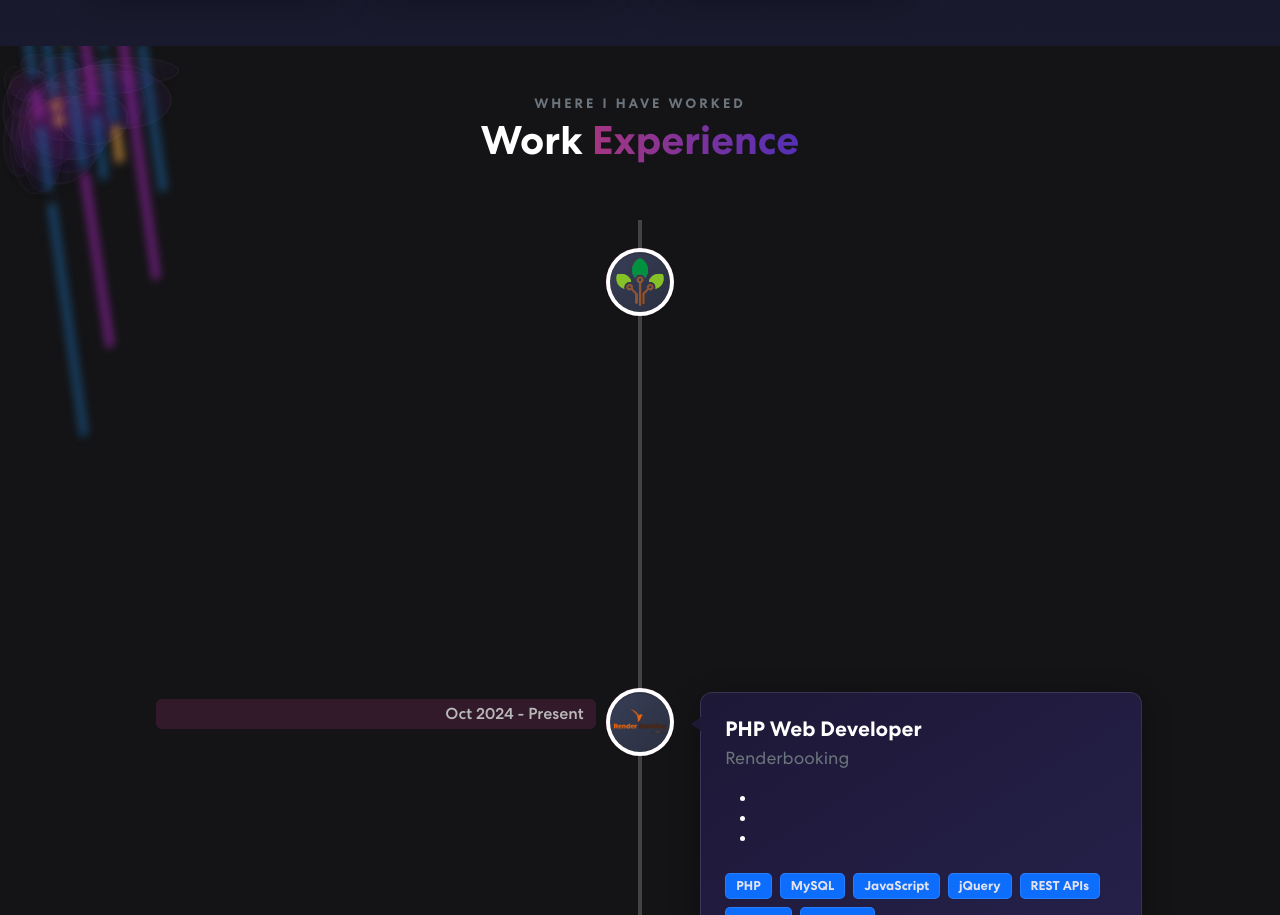
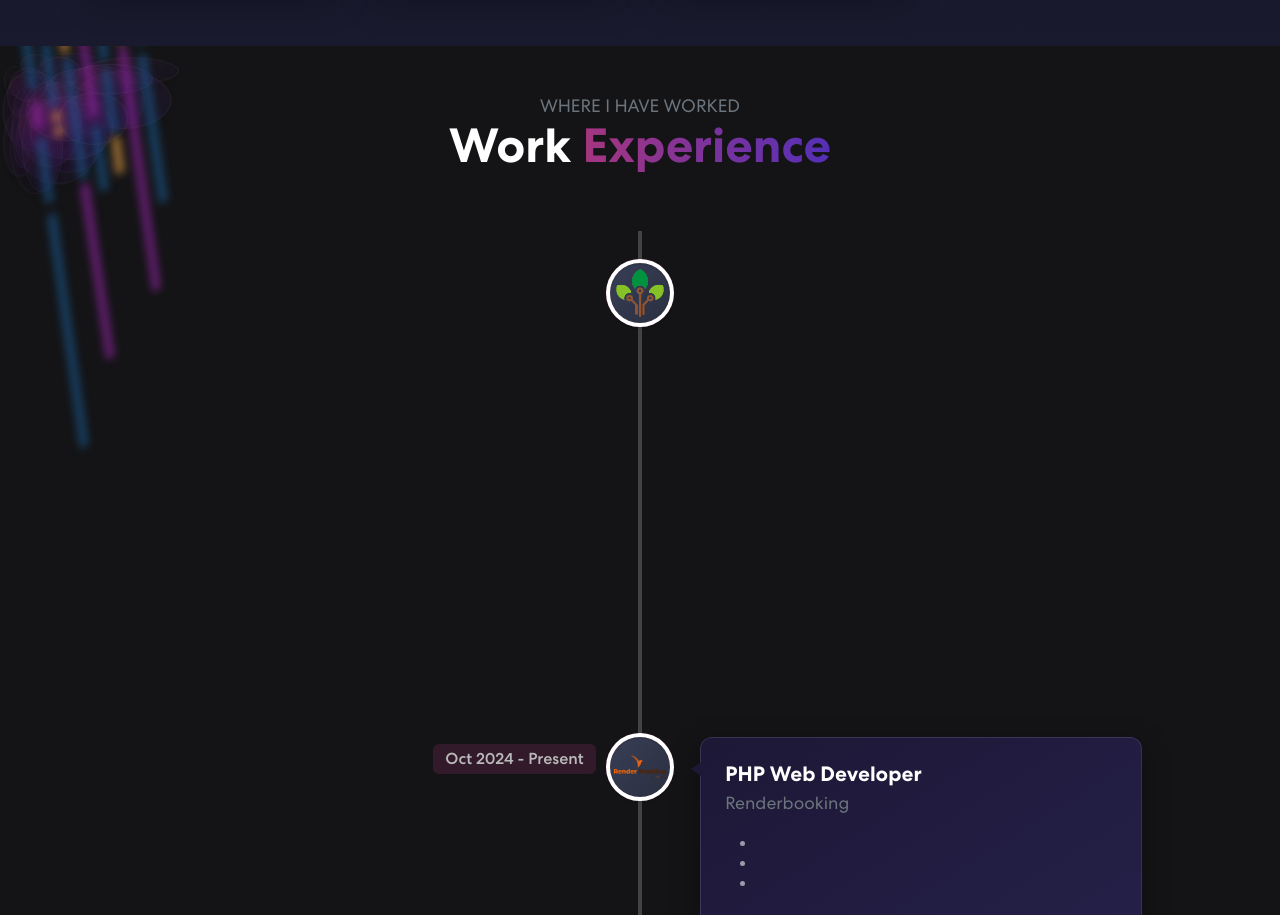
Before and after one commit to Biplabkhanal/portfolio, a React (Vite) app: page / in a window 1280 px wide. Shown: the part 2337-3252 px from the top of the page. Built offline with nearby package versions, Linux system fonts and the light colour scheme.

Commit message:
added tech in work card

```diff
--- a/src/components/workexperience.jsx
+++ b/src/components/workexperience.jsx
@@ -70,6 +70,7 @@ const SkillBadge = ({ skill }) => (
       backdropFilter: "blur(4px)",
       border: "1px solid rgba(255,255,255,0.1)",
       transition: "all 0.3s ease",
+      cursor: "pointer",
     }}
   >
     {skill}
@@ -85,6 +86,7 @@ const WorkExperience = () => {
     >
       <BubbleBackground />
       <Container>
+        <div className="main-text">
           <motion.div
             initial={{ opacity: 0, y: 20 }}
             whileInView={{ opacity: 1, y: 0 }}
@@ -93,17 +95,11 @@ const WorkExperience = () => {
           >
             <Row className="text-center mb-5">
               <Col>
-              <p
-                className="text-secondary text-uppercase tracking-wider mb-1 fw-bold"
-                style={{ letterSpacing: "3px", fontSize: "0.85em" }}
-              >
+                <p className="text-secondary text-uppercase tracking-wider mb-0">
                   Where I have worked
                 </p>
-              <h2 className="main-head fs-1">
-                Work{" "}
-                <span className="head-exp" style={{ color: "#aa367c" }}>
-                  Experience
-                </span>
+                <h2>
+                  Work <span>Experience</span>
                 </h2>
               </Col>
             </Row>
@@ -116,7 +112,11 @@ const WorkExperience = () => {
                   className="decor-experience"
                   initial={{ rotate: 0, opacity: 0.5 }}
                   animate={{ rotate: 360, opacity: 1 }}
-                transition={{ duration: 30, repeat: Infinity, ease: "linear" }}
+                  transition={{
+                    duration: 30,
+                    repeat: Infinity,
+                    ease: "linear",
+                  }}
                 >
                   <DecorativeSVG />
                 </motion.div>
@@ -161,6 +161,7 @@ const WorkExperience = () => {
                         color: "white",
                         padding: "7px 12px",
                         borderRadius: "6px",
+                        width: "fit-content",
                       }}
                     >
                       May 2024 - August 2024
@@ -183,15 +184,19 @@ const WorkExperience = () => {
                   </a>
                   <ul
                     className="mt-3"
-                  style={{ fontSize: "15px", lineHeight: "1.7" }}
+                    style={{
+                      fontSize: "15px",
+                      lineHeight: "1.7",
+                      color: "#ffffff8f",
+                    }}
                   >
                     <li>
                       Utilized Ant Design, React Query, Redux Toolkit, Recharts,
                       Canvas, Bootstrap.
                     </li>
                     <li>
-                    Developed and maintained web applications using React.js and
-                    other related technologies.
+                      Developed and maintained web applications using React.js
+                      and other related technologies.
                     </li>
                     <li>
                       Led UI design and API integration for Treelytics project.
@@ -204,6 +209,7 @@ const WorkExperience = () => {
 
                   <div className="mt-4">
                     <div>
+                      <SkillBadge skill="Javascript" />
                       <SkillBadge skill="React.js" />
                       <SkillBadge skill="Redux" />
                       <SkillBadge skill="Ant Design" />
@@ -211,6 +217,7 @@ const WorkExperience = () => {
                       <SkillBadge skill="Recharts" />
                       <SkillBadge skill="Canvas" />
                       <SkillBadge skill="Bootstrap" />
+                      <SkillBadge skill="Figma" />
                     </div>
                   </div>
                 </VerticalTimelineElement>
@@ -262,6 +269,7 @@ const WorkExperience = () => {
                         color: "white",
                         padding: "7px 12px",
                         borderRadius: "6px",
+                        width: "fit-content",
                       }}
                     >
                       Oct 2024 - Present
@@ -284,7 +292,11 @@ const WorkExperience = () => {
                   </a>
                   <ul
                     className="mt-3"
-                  style={{ fontSize: "15px", lineHeight: "1.7" }}
+                    style={{
+                      fontSize: "15px",
+                      lineHeight: "1.7",
+                      color: "#ffffff8f",
+                    }}
                   >
                     <li></li>
                     <li></li>
@@ -315,6 +327,7 @@ const WorkExperience = () => {
             >
               <DecorativeSVG />
             </motion.div>
+          </div>
         </div>
       </Container>
 
```
Lines whose indentation alone changed are shown as unchanged.
